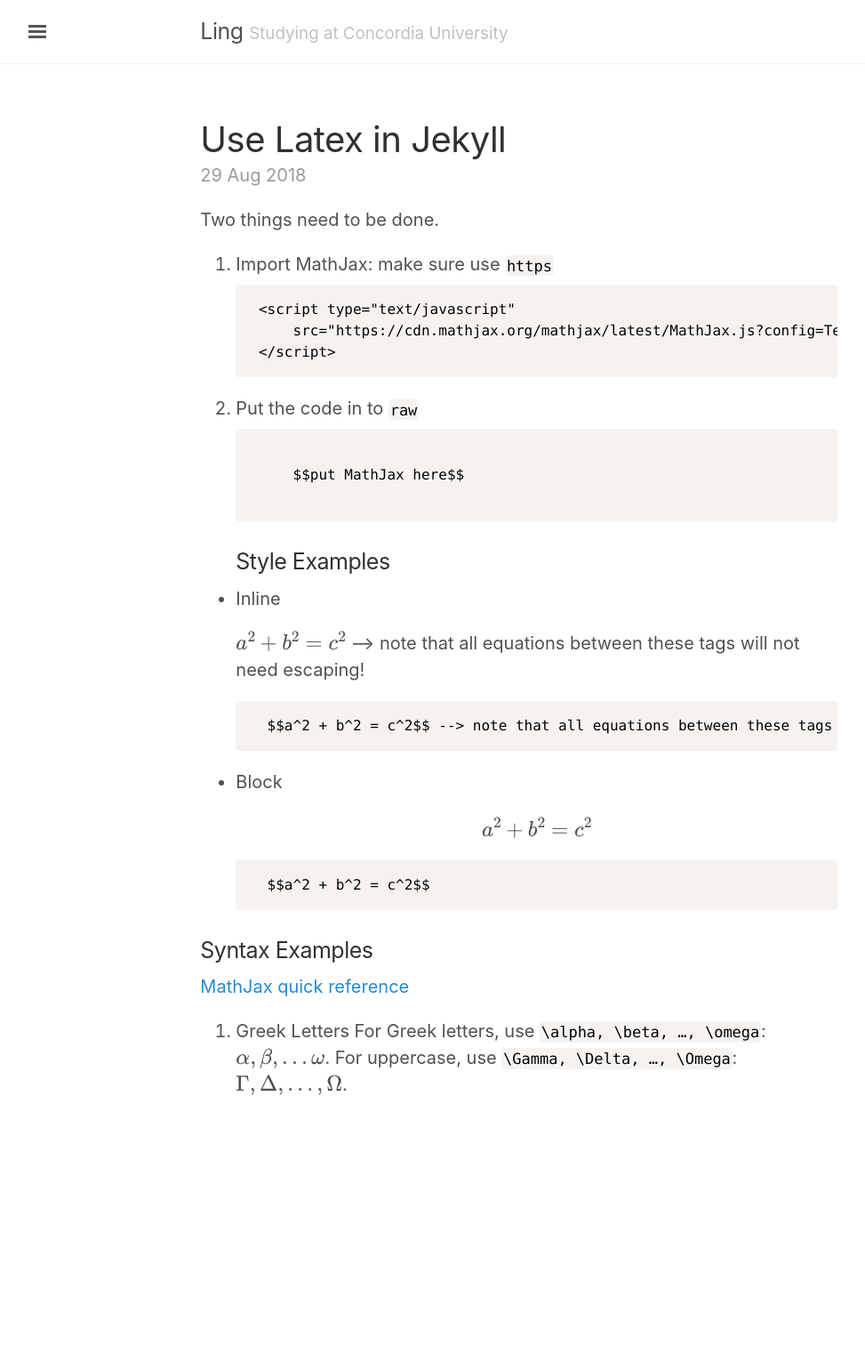
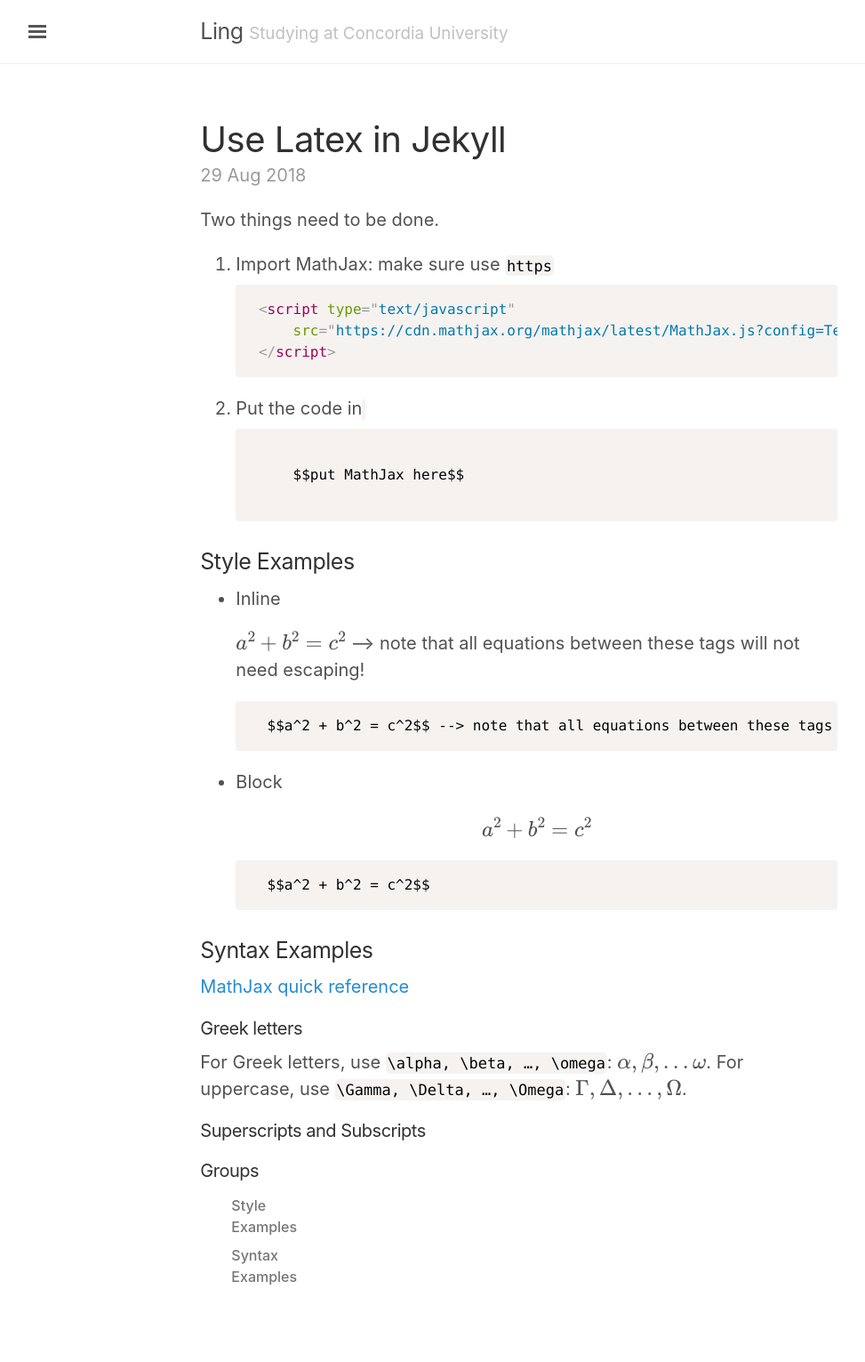
Before and after one commit to lingt-xyz/note, a Jekyll site: the page built from _posts/2018-08-29-use-latex-in-jekyll.md, in a window 1280 px wide. Shown: the whole page at 89% size, without its empty margins (3-976 px from the left). Built offline with Jekyll 4.4.1, drawn with Linux system fonts in a browser that asks for light colours; formulas are drawn with MathJax 3; before the commit the page ends 1314 px from its top, so only the background shows below that.

Commit message:
test latex

````diff
--- a/_posts/2018-08-29-use-latex-in-jekyll.md
+++ b/_posts/2018-08-29-use-latex-in-jekyll.md
@@ -8,17 +9,18 @@
 <!--more-->
 
 1. Import MathJax: make sure use ```https```
-    ```
+    ``` html
     <script type="text/javascript"
         src="https://cdn.mathjax.org/mathjax/latest/MathJax.js?config=TeX-AMS-MML_HTMLorMML">
     </script>
     ```
-2. Put the code in to ```raw```
+2. Put the code in ```{% raw %} {% endraw %}```
     ```
     {% raw %}
         $$put MathJax here$$
     {% endraw %}
     ```
+
 ### Style Examples
 
 * Inline
@@ -43,5 +45,8 @@
 
 [MathJax quick reference](https://math.meta.stackexchange.com/questions/5020/mathjax-basic-tutorial-and-quick-reference)
 
-1. Greek Letters
+#### Greek letters
 For Greek letters, use ```\alpha, \beta, …, \omega```: {% raw %}$$\alpha, \beta, … \omega$${% endraw %}. For uppercase, use ```\Gamma, \Delta, …, \Omega```: {% raw %}$$\Gamma, \Delta, …, \Omega$${% endraw %}.
+#### Superscripts and Subscripts
+
+#### Groups
````
Also changed, not shown: other parts of _posts/2018-08-29-use-latex-in-jekyll.md (+1 -0 lines).
